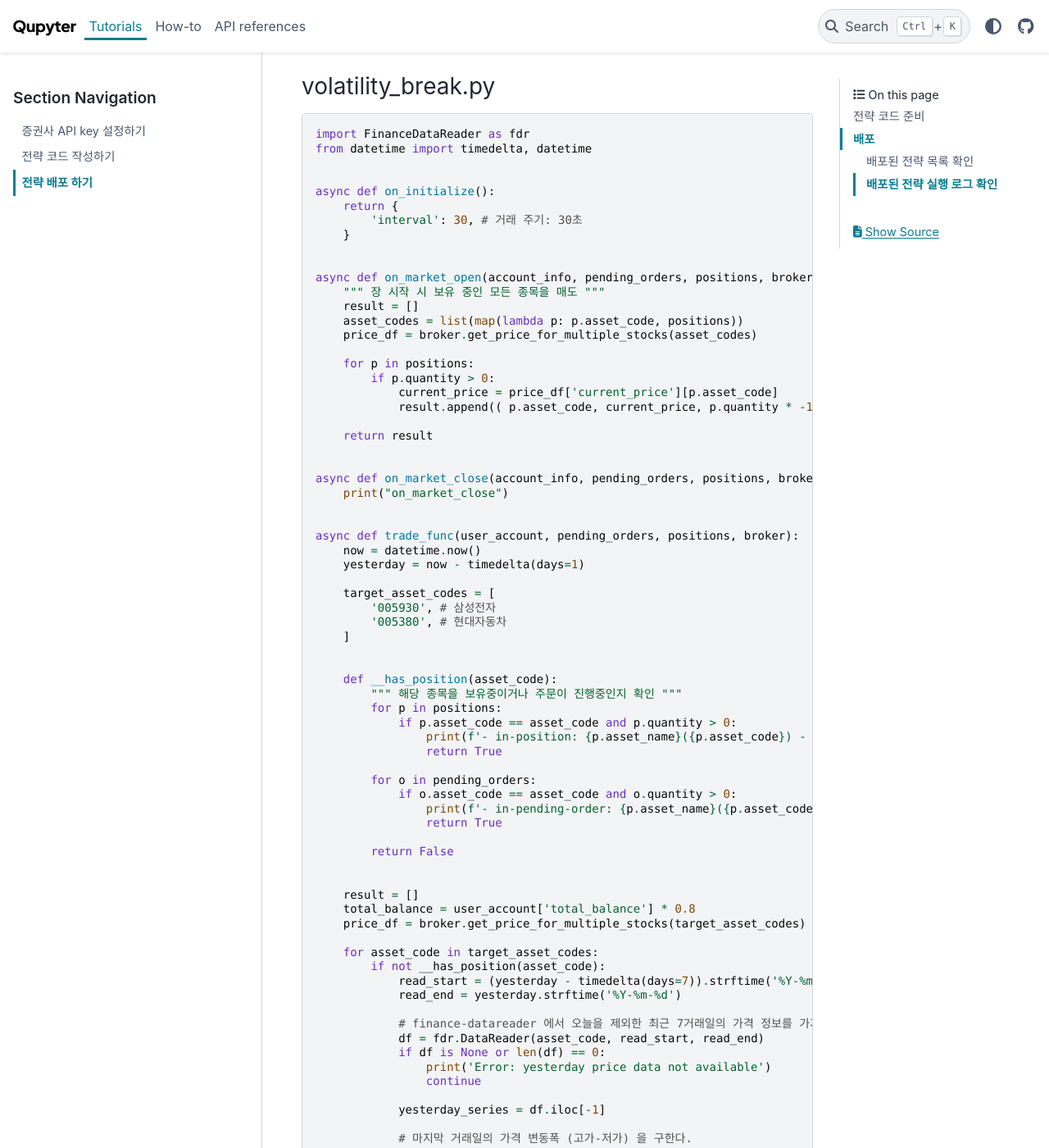
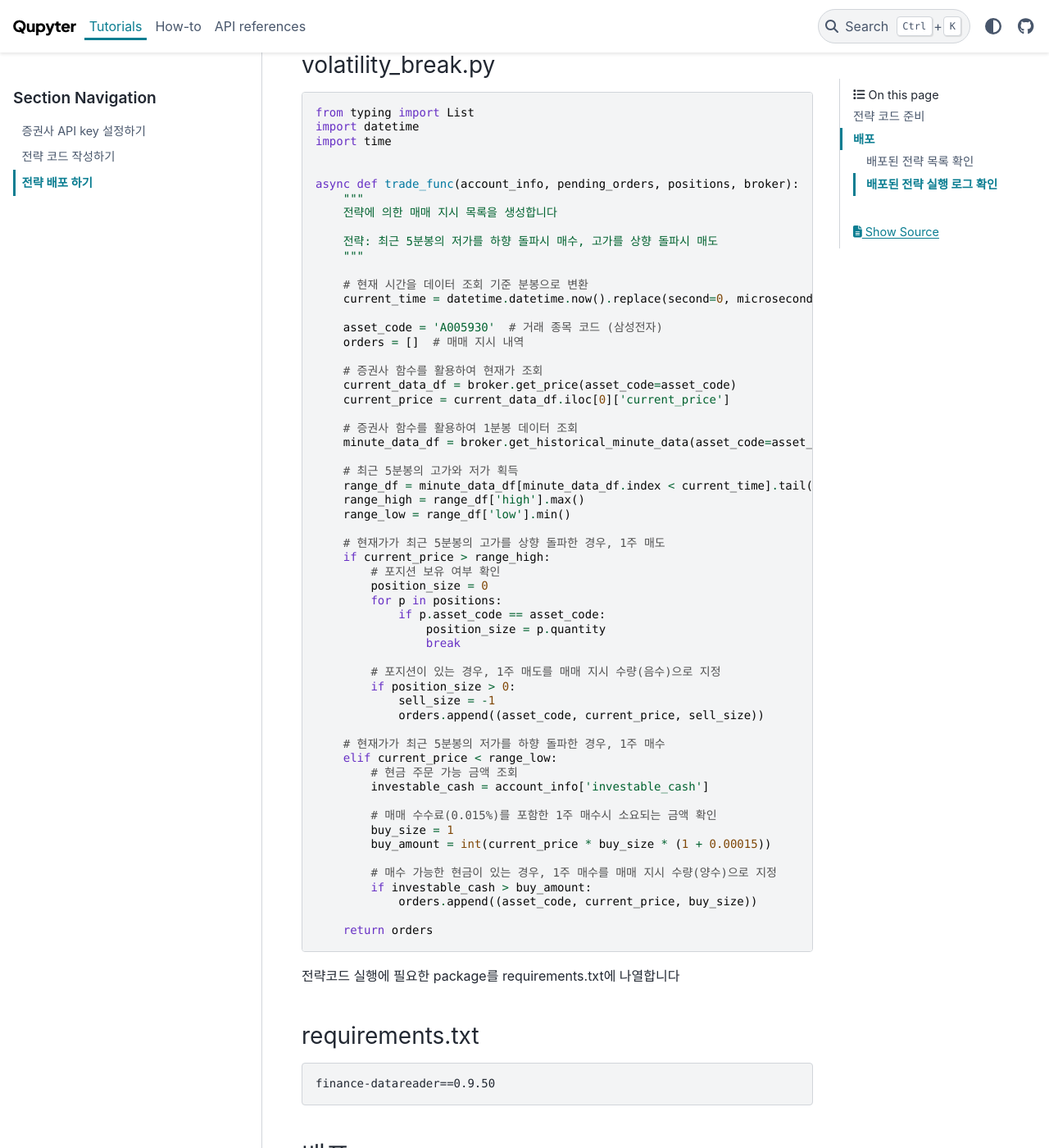
Before and after one commit to qrstai/qupyter, a Sphinx documentation site: the page built from docs/source/tutorials/deploy.md, in a window 1280 px wide and 1400 px high, scrolled down 341 px. Shown: the whole window at 82% size. Built offline with Sphinx 7.4.7 and the PyData theme 0.15.4, drawn with Linux system fonts in a browser that asks for light colours; some of the changed text lies outside the part shown.

Commit message:
docs: 샘플 전략 코드 수정

````diff
--- a/docs/source/tutorials/deploy.md
+++ b/docs/source/tutorials/deploy.md
@@ -4,116 +4,69 @@ Qupyter platform 에 작성한 전략을 배포하는 방법을 살펴보겠습
 
 ## 전략 코드 준비
 
-사용자가 직접 작성한 전략 코드를 준비합니다. 다음은 변동성 돌파 전략을 구현한 예제 코드입니다.
+사용자가 직접 작성한 전략 코드를 준비합니다. 다음은 예제 전략코드입니다.
 
 ### volatility_break.py
 
 ```python
-import FinanceDataReader as fdr
-from datetime import timedelta, datetime
+from typing import List
+import datetime
+import time
 
 
-async def on_initialize():
-    return {
-        'interval': 30, # 거래 주기: 30초
-    }
+async def trade_func(account_info, pending_orders, positions, broker):
+    """
+    전략에 의한 매매 지시 목록을 생성합니다
 
+    전략: 최근 5분봉의 저가를 하향 돌파시 매수, 고가를 상향 돌파시 매도
+    """
 
-async def on_market_open(account_info, pending_orders, positions, broker):
-    """ 장 시작 시 보유 중인 모든 종목을 매도 """
-    result = []
-    asset_codes = list(map(lambda p: p.asset_code, positions))
-    price_df = broker.get_price_for_multiple_stocks(asset_codes)
+    # 현재 시간을 데이터 조회 기준 분봉으로 변환
+    current_time = datetime.datetime.now().replace(second=0, microsecond=0)
 
-    for p in positions:
-        if p.quantity > 0:
-            current_price = price_df['current_price'][p.asset_code]
-            result.append(( p.asset_code, current_price, p.quantity * -1 ))
+    asset_code = 'A005930'  # 거래 종목 코드 (삼성전자)
+    orders = []  # 매매 지시 내역
 
-    return result
+    # 증권사 함수를 활용하여 현재가 조회
+    current_data_df = broker.get_price(asset_code=asset_code)
+    current_price = current_data_df.iloc[0]['current_price']
 
+    # 증권사 함수를 활용하여 1분봉 데이터 조회
+    minute_data_df = broker.get_historical_minute_data(asset_code=asset_code, interval=1)
 
-async def on_market_close(account_info, pending_orders, positions, broker):
-    print("on_market_close")
+    # 최근 5분봉의 고가와 저가 획득
+    range_df = minute_data_df[minute_data_df.index < current_time].tail(5)
+    range_high = range_df['high'].max()
+    range_low = range_df['low'].min()
 
+    # 현재가가 최근 5분봉의 고가를 상향 돌파한 경우, 1주 매도
+    if current_price > range_high:
+        # 포지션 보유 여부 확인
+        position_size = 0
+        for p in positions:
+            if p.asset_code == asset_code:
+                position_size = p.quantity
+                break
 
-async def trade_func(user_account, pending_orders, positions, broker):
-    now = datetime.now()
-    yesterday = now - timedelta(days=1)
+        # 포지션이 있는 경우, 1주 매도를 매매 지시 수량(음수)으로 지정
+        if position_size > 0:
+            sell_size = -1
+            orders.append((asset_code, current_price, sell_size))
 
-    target_asset_codes = [
-        '005930', # 삼성전자
-        '005380', # 현대자동차
-    ]
+    # 현재가가 최근 5분봉의 저가를 하향 돌파한 경우, 1주 매수
+    elif current_price < range_low:
+        # 현금 주문 가능 금액 조회
+        investable_cash = account_info['investable_cash']
 
+        # 매매 수수료(0.015%)를 포함한 1주 매수시 소요되는 금액 확인
+        buy_size = 1
+        buy_amount = int(current_price * buy_size * (1 + 0.00015))
 
-    def __has_position(asset_code):
-        """ 해당 종목을 보유중이거나 주문이 진행중인지 확인 """
-        for p in positions:
-            if p.asset_code == asset_code and p.quantity > 0:
-                print(f'- in-position: {p.asset_name}({p.asset_code}) - {p.quantity}')
-                return True
+        # 매수 가능한 현금이 있는 경우, 1주 매수를 매매 지시 수량(양수)으로 지정
+        if investable_cash > buy_amount:
+            orders.append((asset_code, current_price, buy_size))
 
-        for o in pending_orders:
-            if o.asset_code == asset_code and o.quantity > 0:
-                print(f'- in-pending-order: {p.asset_name}({p.asset_code}) - {p.quantity}')
-                return True
-
-        return False
-
-
-    result = []
-    total_balance = user_account['total_balance'] * 0.8
-    price_df = broker.get_price_for_multiple_stocks(target_asset_codes)
-
-    for asset_code in target_asset_codes:
-        if not __has_position(asset_code):
-            read_start = (yesterday - timedelta(days=7)).strftime('%Y-%m-%d')
-            read_end = yesterday.strftime('%Y-%m-%d')
-
-            # finance-datareader 에서 오늘을 제외한 최근 7거래일의 가격 정보를 가져온다.
-            df = fdr.DataReader(asset_code, read_start, read_end)
-            if df is None or len(df) == 0:
-                print('Error: yesterday price data not available')
-                continue
-
-            yesterday_series = df.iloc[-1]
-
-            # 마지막 거래일의 가격 변동폭 (고가-저가) 을 구한다.
-            yesterday_range = yesterday_series['High'] - yesterday_series['Low']
-
-            # 오늘 시가를 구한다.
-            today_open = price_df['open_price'][asset_code]
-
-            # 진입 조건 강도 조절을 위한 상수
-            k = 0.5
-
-            # 목표가격 = 오늘 시가 + 어제의 변동폭 * 상수
-            target_price = today_open + yesterday_range * k
-
-            # 현재가격
-            current_price = price_df['current_price'][asset_code]
-
-            print(f"{asset_code} - today_open:{today_open} yesterday_range:{yesterday_range} k:{k}", end="")
-            print(f" target_price:{target_price} current_price:{current_price}")
-
-            # 현재 가격이 목표가격에 도달한 경우 진입한다
-            if current_price >= target_price:
-                budget = int(total_balance / len(target_asset_codes))
-                quantity = int(budget / current_price)
-
-                if quantity > 0:
-                    result.append((asset_code, current_price, quantity))
-                else:
-                    print(f'{asset_code}: 주문 할 자금이 부족합니다. 가격:{current_price} 예산:{budget}')
-
-    for p in positions:
-        if p.quantity > 0:
-            print(f"{p.asset_name}({p.asset_code}) : {p.current_pnl} ({p.current_pnl_pct}%)", end=" ")
-            print(f"현재가={p.current_price} 평단가={p.average_purchase_price} 수수료={p.commission}", end=" ")
-            print(f"세금={p.tax} 신용이자={p.loan_interest}")
-
-    return result
+    return orders
 ```
 
 전략코드 실행에 필요한 package를 requirements.txt에 나열합니다
````
Also changed, not shown: other parts of docs/source/tutorials/deploy.md (+5 -6 lines), docs/source/tutorials/strategy.md (+42 -25 lines).
